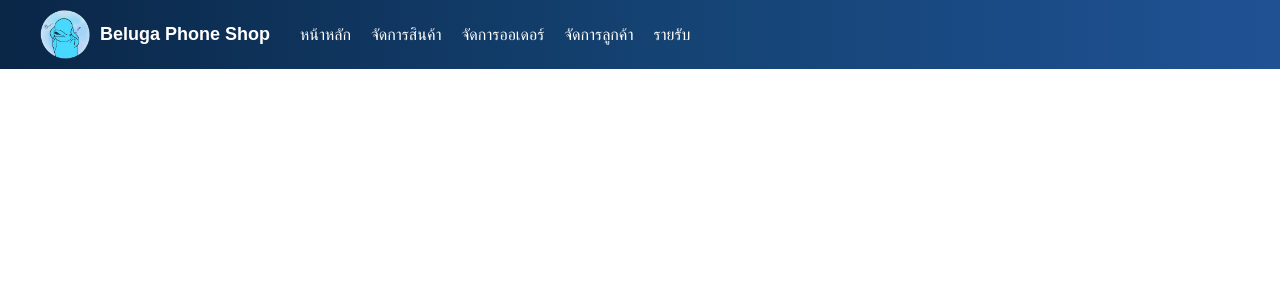
After one commit to owensocool/php-api-full-stack, a PHP site: page /fullStack/src/admin/partials/header.html in a window 1280 px wide. The commit adds this page. Shown: the top 300 px of the page. Run offline with PHP 8.4, Linux system fonts and the light colour scheme.

Commit message:
change new branch

```diff
--- a/php-api-marketing/index.php
+++ b/php-api-marketing/index.php
@@ -142,9 +142,9 @@ session_start();
             if(isset($_SESSION['role'])) {
                 $userRole = $_SESSION['role'];
                 if($userRole == 'admin') {
-                    header("Location: ");
-                    exit();
-
+                    // header("Location: ./src/admin/product_admin/view_product.php ");
+                    // exit();
+                    echo '<a href="./src/admin/product_admin/view_product.php" class="admin-link">หน้าแอดมิน</a>';
                 } else {
                     echo '<a href="./src/customer/controller/product_list.php" class="customer-link">หน้าลูกค้า</a>';
                 }
--- /dev/null
+++ b/php-api-marketing/src/admin/partials/header.html
@@ -0,0 +1,126 @@
+<!DOCTYPE html>
+<html lang="en">
+<head>
+    <meta charset="UTF-8">
+    <meta name="viewport" content="width=device-width, initial-scale=1.0">
+    <title>Beluga Phone Phone Shop</title>
+    <style>
+        body {
+            margin: 0;
+            font-family: Arial, sans-serif;
+        }
+        .hidden {
+            display:none;
+        }
+
+        header {
+            background: linear-gradient(to right, #0A2647, #144272, #205295);
+            width: 100%;
+            color: #fff;
+            padding: 10px;
+            display: flex;
+            justify-content: space-between;
+            align-items: center;
+            position: fixed;
+        }
+
+        .logo {
+            display: flex;
+            align-items: center;
+        }
+
+        .logo img {
+            width: 50px;
+            padding-left: 30px;
+            margin-right: 10px;
+        }
+
+        .logo a {
+            color: #fff;
+            text-decoration: none;
+            font-size: 18px;
+            font-weight: bold;
+            padding-right: 30px;
+        }
+
+        nav {
+            display: flex;
+            gap: 20px;
+        }
+
+        nav a {
+            color: #fff;
+            text-decoration: none;
+        }
+
+        .login-btn {
+            margin-right: 30px;
+            margin-left: auto;
+            padding: 10px 16px;
+            color: #fff;
+            border: none;
+            font-weight: bold;
+        }
+
+        footer {
+            background: linear-gradient(to right, #092635, #5C8374, #1B4242);
+            color: #fff;
+            text-align: center;
+            padding: 10px;
+            position: fixed;
+            bottom: 0;
+            width: 100%;
+        }
+
+
+        .edit-btn, .delete-btn {
+        border: none;
+        background: none;
+        cursor: pointer;
+        }
+
+        .edit-btn img, .delete-btn img {
+            width: 120%;
+        }
+
+        .status-dropdown {
+            padding: 2px;
+            border: 1px solid #ccc;
+            border-radius: 8px;
+            background-color: #f9f9f9;
+            font-size: 12px;
+            width: 100%;
+            max-width: 200px; /* Adjust max-width as needed */
+        }
+
+        /* Style for option elements */
+        .status-dropdown option {
+            background-color: #fff;
+            color: #333;
+        }
+
+        /* Hover effect for option elements */
+        .status-dropdown option:hover {
+            background-color: #ddd;
+            color: #333;
+        }
+
+
+    </style>
+</head>
+<body>
+
+    <header>
+        <div class="logo"><img src="../../../public/beluga_logo1.png" alt="Logo"> <a>Beluga Phone Shop</a></div>
+        <nav>
+            <a href="../../../index.php">หน้าหลัก</a>
+            <a href="..\product_admin\view_product.php">จัดการสินค้า</a>
+            <a href="view_order.php">จัดการออเดอร์</a>
+            <a href="..\customer_admin\view_customer.php">จัดการลูกค้า</a>
+            <a href="..\income_admin\revenue.php">รายรับ</a>
+        </nav>
+        <a class="login-btn"></a>
+    </header>
+</body>
+
+</html>
--- a/php-api-marketing/src/auth/view/signIn.html
+++ b/php-api-marketing/src/auth/view/signIn.html
@@ -108,10 +108,7 @@
             <input type="submit" value="เข้าสู่ระบบ" style="width: 150px; background-color: #3A4D39; color: white; padding: 10px; border: none; border-radius: 5px; cursor: pointer;">
         </form>
         <br/>
-        <hr/>
-        <a style="padding-right:20px; font-weight:bold;">ยังไม่มีบัญชีหรือไม่ </a>
-        <input type="button" value="ลงทะเบียน" onclick="window.location.href='register.html'" style="width: 150px; background-color: #637A9F; color: white; padding: 10px; border: none; border-radius: 5px; cursor: pointer;">
-    </center>
+        </center>
 
 </body>
 </html>
```
Also changed, not shown: php-api-marketing/src/admin/order_admin/view_order_detail.php (+13 -13 lines), 1 other file.
